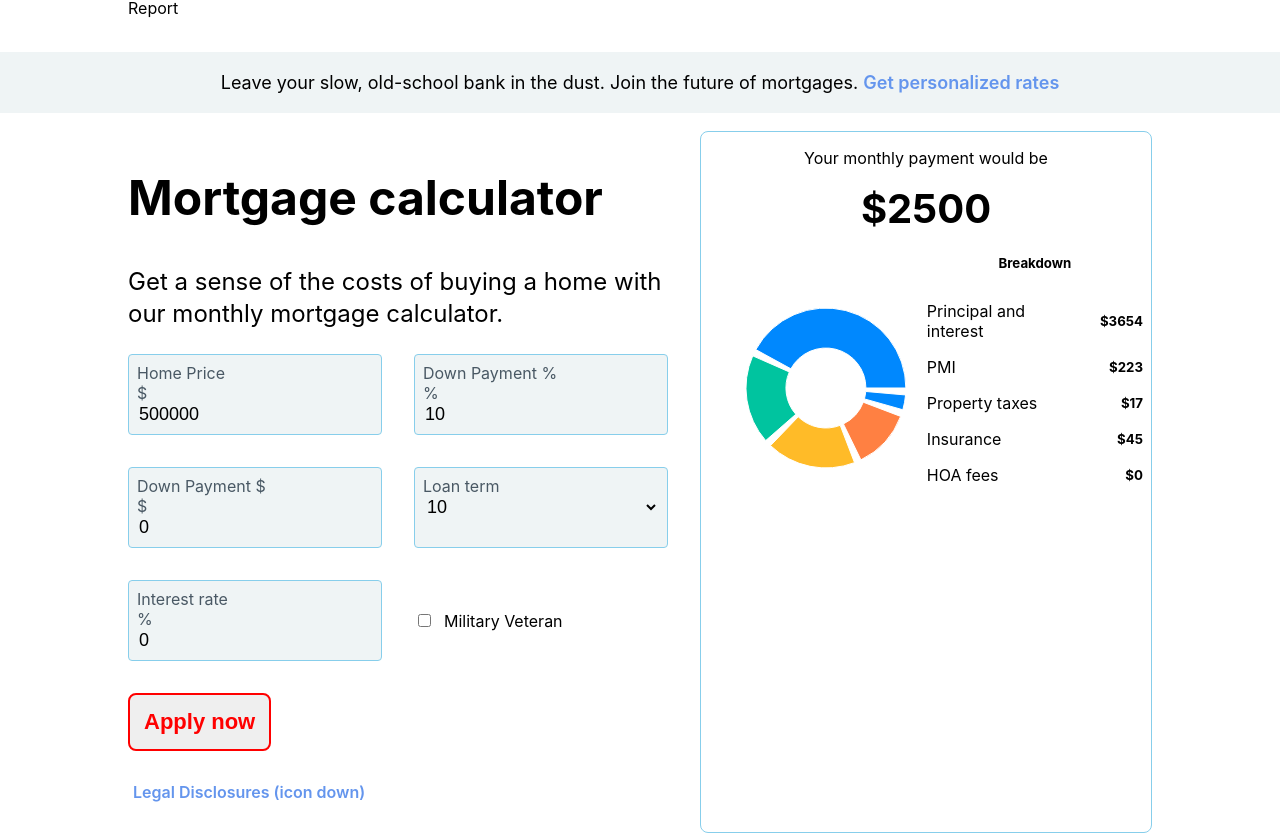
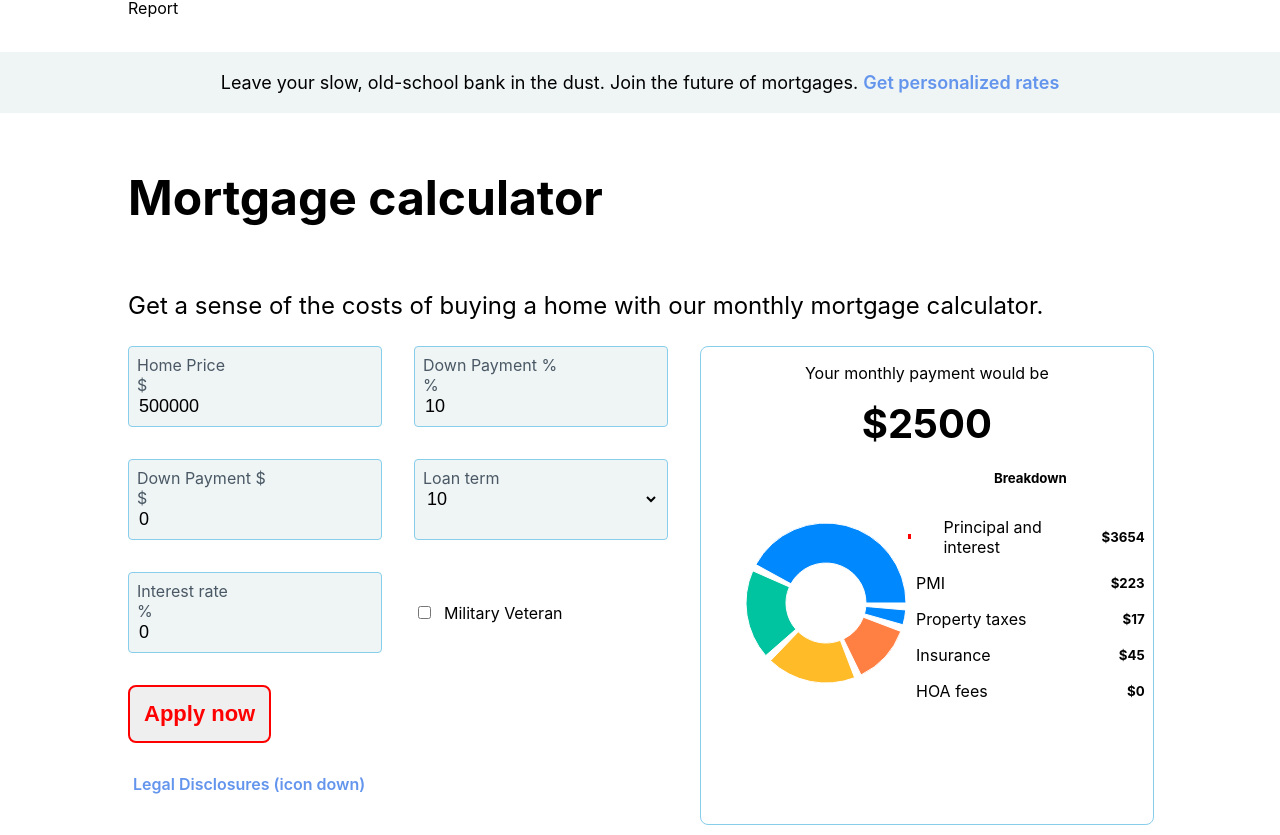
Before and after one commit to shuvo-h/rate-mortgage, a React (Create React App) app: page / in a window 1280 px wide. Shown: the part 690-1525 px from the top of the page. Built offline with nearby package versions, Linux system fonts and the light colour scheme.

Commit message:
fix the css without round color icon

```diff
--- a/src/views/components/HomeComponents/Calculator.js
+++ b/src/views/components/HomeComponents/Calculator.js
@@ -45,10 +45,11 @@ const Calculator = () => {
 
 
     return (
-        <section style={{display:"grid", gridTemplateColumns:"repeat(2,1fr)", gap:"2rem",}} className="container">
-            <div>
+        <section style={{display:"grid",}} className="container">
             <h2 style={{fontSize:"3rem", lineHeight:"3.5rem"}}>{calculatorData.title}</h2>
             <p style={{fontSize:"1.5rem", lineHeight:"2rem"}}>{calculatorData.info}</p>
+            <div style={{display:"grid", gridTemplateColumns:"repeat(2,1fr)", gap:"2rem"}}>
+                <div>
                     <div style={{display:"grid", gridTemplateColumns:"repeat(2,1fr)", gap:"2rem"}}>
                         <div className='calc_Input_wrapper'>
                             <p style={{margin:0}}>Home Price</p>
@@ -106,12 +107,12 @@ const Calculator = () => {
 
                     </div>
                 </div>
-            <div style={{border:"1px solid skyblue", borderRadius:"8px"}}>
+                <div style={{border:"1px solid skyblue", borderRadius:"8px", display:""}}>
                     <div style={{textAlign:"center"}}>
                         <p>Your monthly payment would be</p>
                         <h2 style={{fontSize:"2.5rem", margin:0}}>$2500</h2>
                     </div>
-                <div style={{display:"flex", }}>
+                    <div style={{display:"flex", justifyContent:"center"}}>
                         <div style={{ width:"250px", height:"300px"}}>
                             <GrapgMortgage graphData={dataForGraph} graphColors={COLORSForGraph}></GrapgMortgage>
                         </div>
@@ -119,7 +120,8 @@ const Calculator = () => {
                             <h5 style={{textAlign:"center"}}>Breakdown</h5>
                             <div style={{width:"fit-content"}}>
                                 <div style={{display:"flex", justifyContent:"space-between", alignItems:"center",gap:"2rem"}}>
-                                <p style={{margin: "8px"}}><span style={{}}></span> Principal and interest</p>
+                                    <span style={{width:"5px", height:"5px", background: "red"}}></span>
+                                    <p style={{margin: "8px", marginLeft:0}} data-amount="10">Principal and interest</p>
                                     <h5 style={{margin:"8px"}}>$3654</h5>
                                 </div>
                                 <div style={{display:"flex", justifyContent:"space-between", alignItems:"center",gap:"2rem"}}>
@@ -142,6 +144,7 @@ const Calculator = () => {
                         </div>
                     </div>
                 </div>
+            </div>
         </section>
     );
 };
```
Lines whose indentation alone changed are shown as unchanged.
